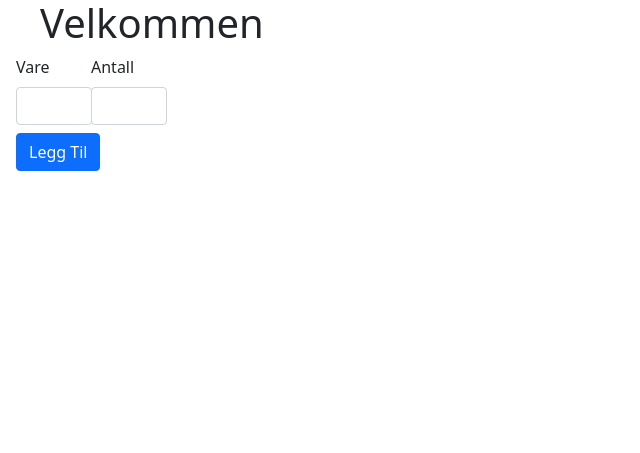
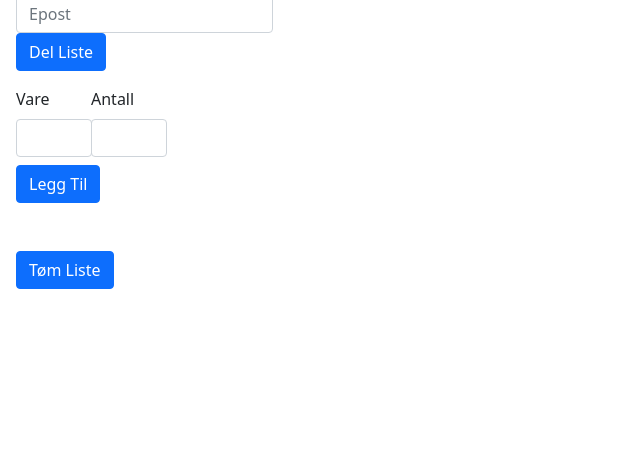
Before and after one commit to TorAasheim/Liste365, a Node server app: page /liste in a window 1280 px wide. Shown: the part 347-800 px from the top of the page, without its empty margins (0-640 px from the left). Run offline with Node 20, Linux system fonts and the light colour scheme; the visitor is signed in with stand-in values (Sample User, id 1); data that the repository does not hold is empty; some libraries are stand-ins or nearby versions.

Commit message:
Del liste

```diff
--- a/server.js
+++ b/server.js
@@ -65,10 +65,12 @@ app.get("/dashboard", checkNotAuthenticated,(req, res) => {
         }
     })});
 
+
 app.get("/liste", checkNotAuthenticated, (req, res) => {
-    let varer = []
+    let varer = [];
     const obj = Object.assign({},req.query);
     let liste_id = parseInt(Object.keys(obj));
+    let liste_navn = req.query.liste_navn
 
     pool.query(
         `SELECT * FROM liste where liste_id=$1`, [liste_id], (err,results) => {
@@ -77,12 +79,12 @@ app.get("/liste", checkNotAuthenticated, (req, res) => {
             }
             if (results.rows.length > 0) {
                 results.rows.forEach(row => {
-                    varer.push({vare: row.vare, antall: row.antall, liste_id: row.liste_id, vare_id:row.vare_id})
+                    varer.push({vare: row.vare, antall: row.antall, liste_navn: liste_navn, liste_id: row.liste_id, vare_id:row.vare_id})
 
                 })
-                res.render("liste", {varer: varer, liste_id})
+                res.render("liste", {varer: varer, liste_id, liste_navn})
             } else{
-                res.render("liste", {varer: varer, liste_id})
+                res.render("liste", {varer: varer, liste_id, liste_navn})
 
             }
         }
@@ -210,6 +212,42 @@ app.get('/slettFraListe', function slettFraListe(req, res){
 
 })
 
+app.get('/tomListe', function tomListe(req,res){
+    let liste_id = req.query.liste_id
+
+    pool.query(`
+    DELETE FROM liste WHERE liste_id=$1;`, [liste_id])
+
+    res.redirect("liste?"+liste_id+"=Legg+Til+I+Liste")
+
+})
+
+app.get('/delListe', function delListe(req,res){
+    error = []
+    let epost = req.query.epost;
+    let liste_id = req.query.liste_id[1];
+    let liste_navn = req.query.liste_id[0];
+
+
+
+    pool.query(`
+        SELECT * FROM brukere where epost=$1`, [epost], (err,res) => {
+            if(err){
+                throw err;
+            }
+            if(res.rows.length > 0){
+                pool.query(`
+                INSERT INTO listeavlister(id, liste_navn, liste_id)
+                VALUES($1, $2, $3)`, [res.rows[0].id, liste_navn, liste_id])
+            }else{
+                error.push({message: 'Denne eposten er ikke registrert i vårt system' })
+            }
+        }
+        )
+        res.redirect("liste?"+liste_id+"=Legg+Til+I+Liste")
+
+})
+
 
 
 
--- a/views/dashboard.ejs
+++ b/views/dashboard.ejs
@@ -46,6 +46,7 @@
               </div>
               <div class="col-sm-6">
                 <form action="/liste" method="get">
+                  <input type="hidden" name="liste_navn" value="<%= liste.navn%>"/>
                   <input class="btn btn-primary" type="submit" name="<%= liste.id %>" value="Legg Til I Liste" />
                 </form>
               </div>
--- a/views/liste.ejs
+++ b/views/liste.ejs
@@ -24,8 +24,18 @@
       </div>
     </nav>
   </div>
-  <h1 style="padding-left: 1em; padding-top: 0.5em;">Velkommen
-  </h1>
+ <!---->
+  <form class="row w-25" style="padding-left: 1em; padding-top: 1em;" action="/delListe" method="get">
+    <div class="col-auto">
+      <input type="hidden" name="liste_id" value="<%= liste_navn%>"/>
+      <input type="hidden" name="liste_id" value="<%= liste_id%>"/>
+      <input type="email" class="form-control" name="epost" id="epost" placeholder="Epost" required>
+    </div>
+    <div class="col-auto">
+      <button type="submit" class="btn btn-primary mb-3">Del Liste</button>
+    </div>
+  </form>
+
   <div>
   <form action="/leggTilIListe" method="get" class="form-inline w-25" style="padding-left: 1em;">
     <div class="input-group" style="padding-bottom: 0.5em;">
@@ -65,6 +75,15 @@
     </ul>
   </div>
 
+  <div class="w-25" style="padding-left: 1em;">
+    <form action="/tomListe", method="get">
+      <button class="btn btn-primary" type="submit" name="liste_id" value="<%= liste_id %>">Tøm Liste</button>
+    </form>
+  </div>
+
+
+
+
 
 
 
```
